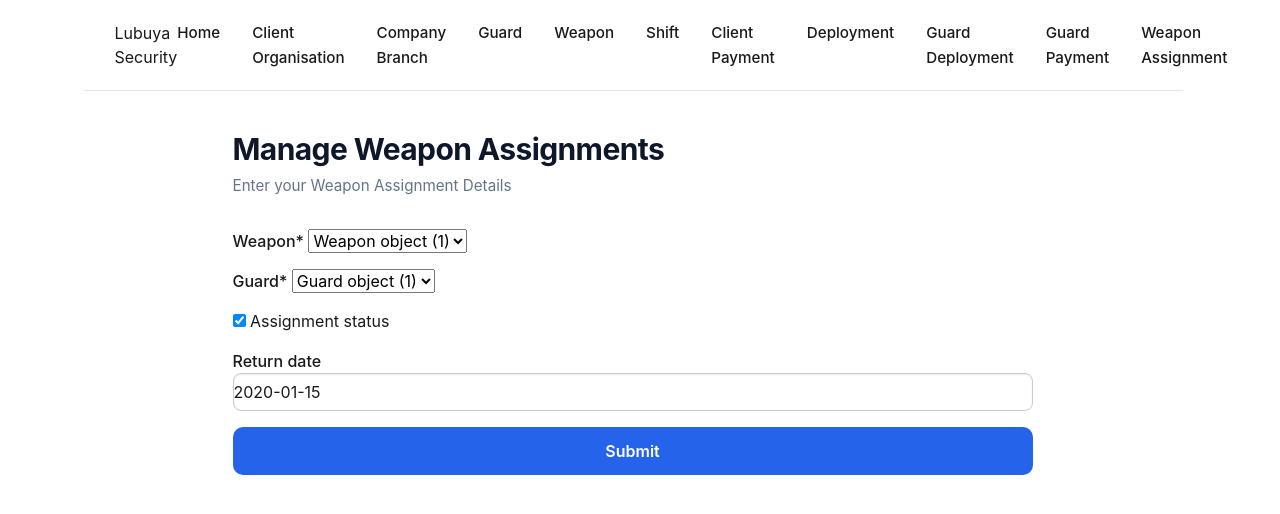
After one commit to mayanjer/security-company, a Django app: page /edit-weapon-assignment/1 in a window 1280 px wide. The commit adds this page. Shown: the top 514 px of the page. Run offline with Django 5.2, Linux system fonts and the light colour scheme; tables that the repository leaves empty hold one stand-in row (values such as "Sample post"); some libraries are stand-ins or nearby versions.

Commit message:
Added edit weapon assignment logic

```diff
--- a/app/urls.py
+++ b/app/urls.py
@@ -27,6 +27,7 @@ urlpatterns = [
 
     path('weapon/', weapon_view, name='weapon'),
     path('weapon_assignment/', weapon_assignment_view, name = 'weapon-assignment'),
+    path('edit-weapon-assignment/<int:pk>', edit_weapon_assignment, name = 'edit-weapon-assignment'),
 
      path('shift/', shift_view, name = 'shift'),
      path('edit-shift/<int:pk>', edit_shift_view, name = "edit-shift"),
--- a/app/views.py
+++ b/app/views.py
@@ -220,3 +220,15 @@ def weapon_assignment_view(request):
     assignemts = WeaponAssignment.objects.all()
     context = {'form':form, 'assignments':assignemts}
     return render(request, 'weapon-assignment.html', context)
+
+def edit_weapon_assignment(request, pk):
+    assignment = WeaponAssignment.objects.get(pk = pk)
+    if request.method == "POST":
+        form = WeaponAssignmentForm(request.POST, instance = assignment)
+        if form.is_valid():
+            form.save()
+            return redirect(weapon_assignment_view)
+    else:
+        form = WeaponAssignmentForm(instance = assignment)
+    context = {'form':form}
+    return render(request, 'edit-weapon-assignment.html', context)
--- /dev/null
+++ b/templates/edit-weapon-assignment.html
@@ -0,0 +1,52 @@
+{% load static %} {% load crispy_forms_tags %}
+<!doctype html>
+<html lang="en">
+  <head>
+    <meta charset="UTF-8" />
+    <meta name="viewport" content="width=device-width, initial-scale=1.0" />
+    <title>Document</title>
+    <link rel="stylesheet" href="{% static 'css/general.css' %}" />
+    <link rel="stylesheet" href="{% static 'css/bootstrap.min.css' %}" />
+  </head>
+  <body>
+    <header>
+      <div class="nav-container">
+        <div class="logo">Lubuya Security</div>
+        <ul class="nav-links">
+          <li><a href="{% url 'index' %}">Home</a></li>
+          <li>
+            <a href="{% url 'client-organisation' %}">Client Organisation</a>
+          </li>
+          <li><a href="{% url 'company-branch' %}">Company Branch</a></li>
+          <li><a href="{% url 'guard' %}">Guard</a></li>
+          <li><a href="{% url 'weapon' %}">Weapon</a></li>
+          <li><a href="{% url 'shift' %}">Shift</a></li>
+          <li><a href="{% url 'client-payment' %}">Client Payment</a></li>
+          <li><a href="{% url 'deployment' %}">Deployment</a></li>
+          <li><a href="{% url 'guard-deployment' %}">Guard Deployment</a></li>
+          <li><a href="{% url 'guard-payment' %}">Guard Payment</a></li>
+          <li><a href="{% url 'weapon-assignment' %}">Weapon Assignment</a></li>
+        </ul>
+      </div>
+    </header>
+    <div class="form-container">
+      <div class="form-panel">
+        <div class="form-wrapper">
+          <div class="form-header">
+            <h2>Manage Weapon Assignments</h2>
+            <p>Enter your Weapon Assignment Details</p>
+          </div>
+
+          <form class="form" method = "post">
+            {% csrf_token %}
+            {{form|crispy}}
+            <button class="submit-btn">
+              <span>Submit</span>
+            </button>
+          </form>
+        </div>
+      </div>
+    </div>
+
+  </body>
+</html>
--- a/templates/weapon-assignment.html
+++ b/templates/weapon-assignment.html
@@ -59,6 +59,7 @@
         <td>{{assignment.guard}}</td>
         <td>{{assignment.weapon}}</td>
         <td>{{assignment.return_date}}</td>
+        <td><a href = "{% url 'edit-weapon-assignment' assignment.id %}">Edit</a> | <a href = "">Delete</a> </td>
       </tr>
       {% endfor %}
 
```
